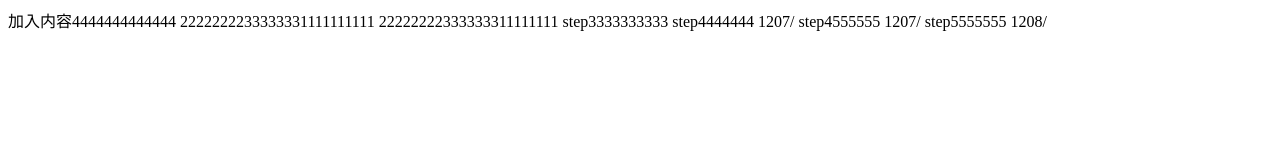
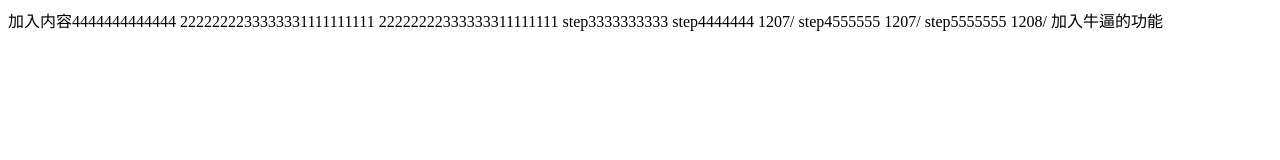
Before and after one commit to kklp2020/gz2068, a plain HTML site: page index.html in a window 1280 px wide. Drawn offline with Linux system fonts and the light colour scheme.

Commit message:
提交新内容

```diff
--- a/index.html
+++ b/index.html
@@ -14,5 +14,6 @@
   step4444444  1207/
   step4555555 1207/
   step5555555 1208/
+  加入牛逼的功能
 </body>
 </html>
```
